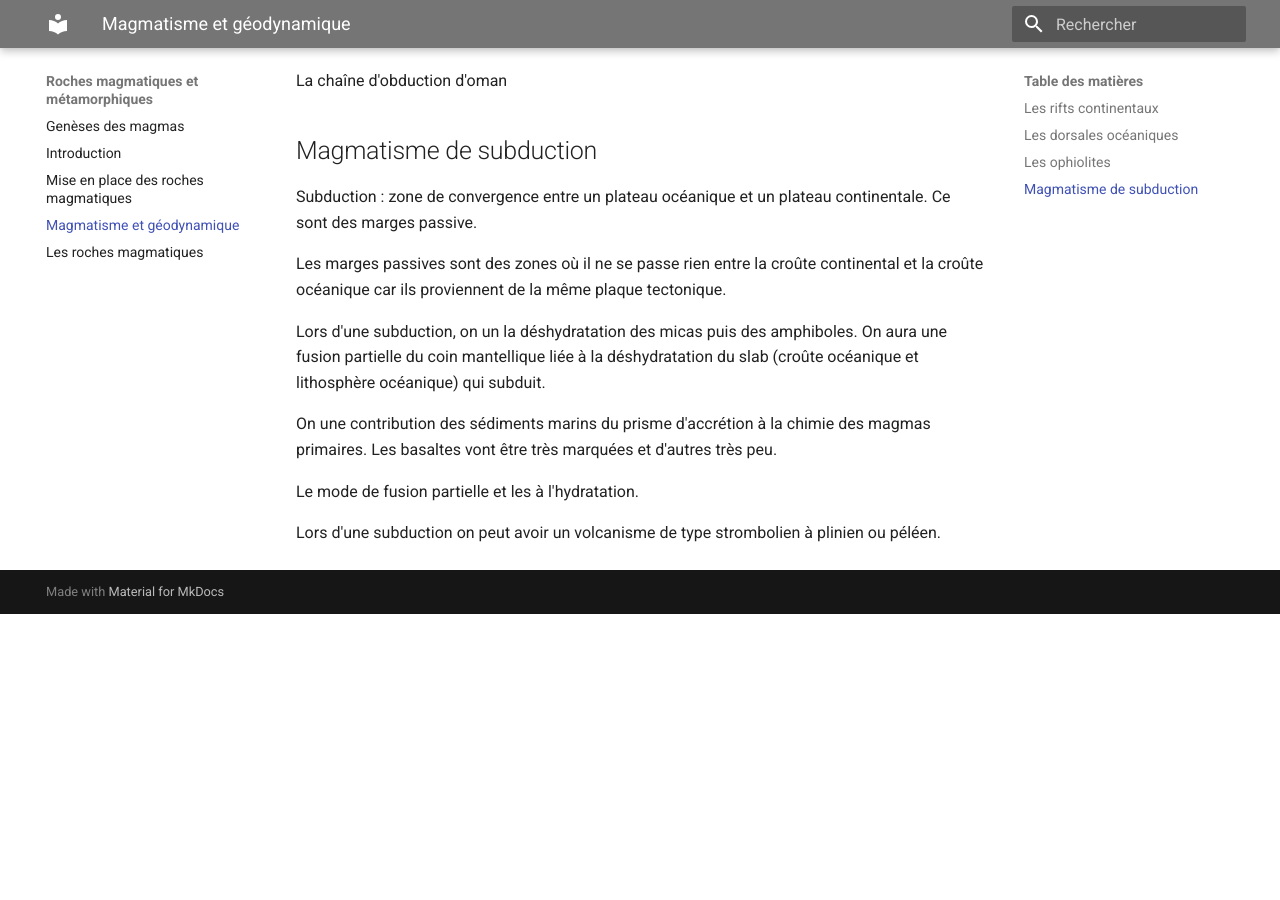
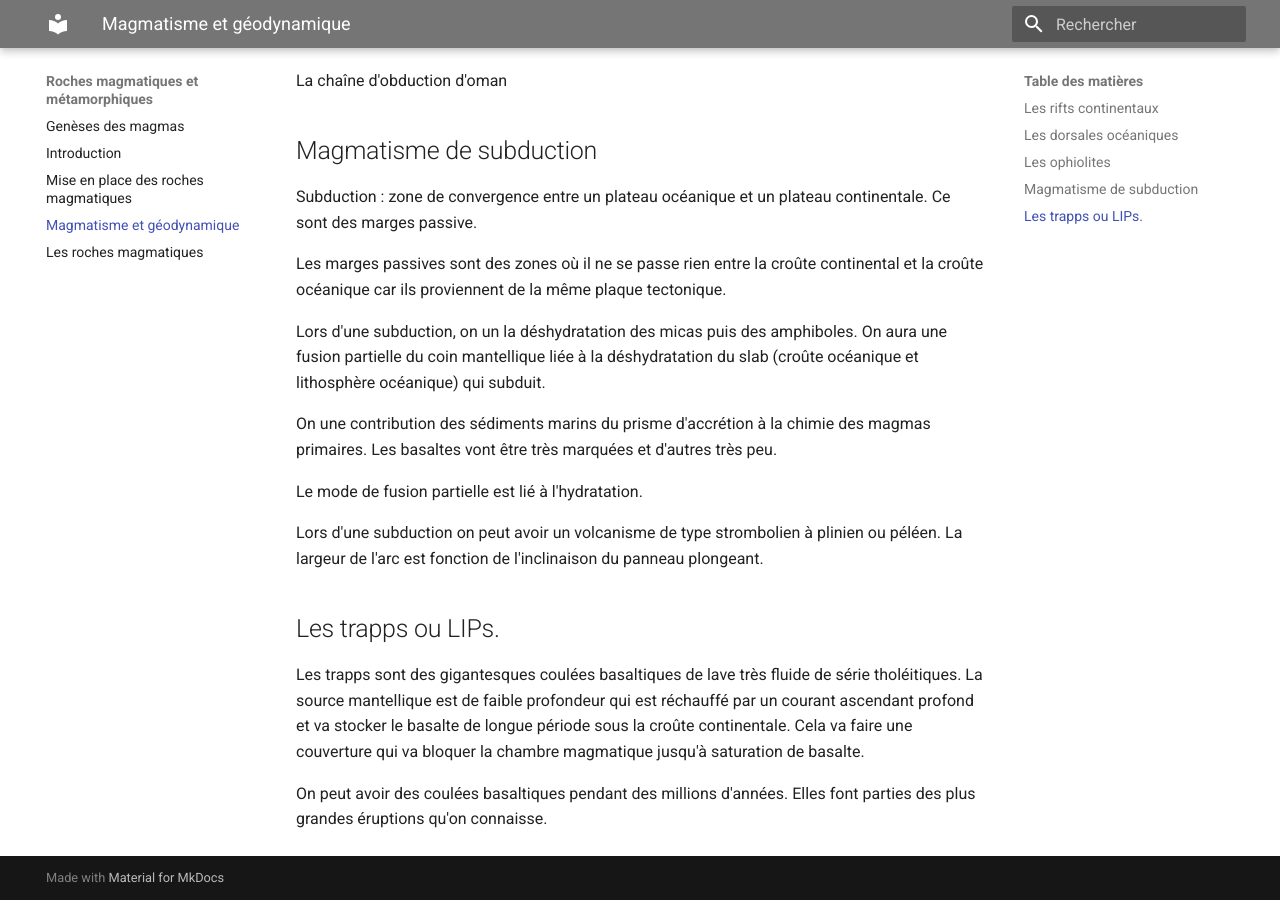
Before and after one commit to Lizeem/L3STcours, an MkDocs documentation site: the page built from Docs/Roches magmatiques et métamorphiques/Magmatisme et géodynamique.md, in a window 1280 px wide and 900 px high, scrolled down 1596 px. Built offline with MkDocs 1.6.1 and Material for MkDocs 9.7.7, drawn with Linux system fonts in a browser that asks for light colours; before the commit the page ends 2210 px from its top, so only the background shows below that.

Commit message:
Update magmatisme et géodynamique

```diff
--- a/Docs/Roches magmatiques et métamorphiques/Magmatisme et géodynamique.md
+++ b/Docs/Roches magmatiques et métamorphiques/Magmatisme et géodynamique.md
@@ -52,6 +52,13 @@ Lors d'une subduction, on un la déshydratation des micas puis des amphiboles. O
 
 On une contribution des sédiments marins du prisme d'accrétion à la chimie des magmas primaires. Les basaltes vont être très marquées et d'autres très peu.
 
-Le mode de fusion partielle et les à l'hydratation.
+Le mode de fusion partielle est lié à l'hydratation.
 
-Lors d'une subduction on peut avoir un volcanisme de type strombolien à plinien ou péléen.
+Lors d'une subduction on peut avoir un volcanisme de type strombolien à plinien ou péléen. La largeur de l'arc est fonction de l'inclinaison du panneau plongeant.
+
+## Les trapps ou LIPs.
+
+Les trapps sont des gigantesques coulées basaltiques de lave très fluide de série  tholéitiques. La source mantellique est de faible profondeur qui est réchauffé par un courant ascendant profond et va stocker le basalte de longue période sous la croûte continentale. Cela va faire une couverture qui va bloquer la chambre magmatique jusqu'à saturation de basalte.
+
+
+On peut avoir des coulées basaltiques pendant des millions d'années. Elles font parties des plus grandes éruptions qu'on connaisse.
```
